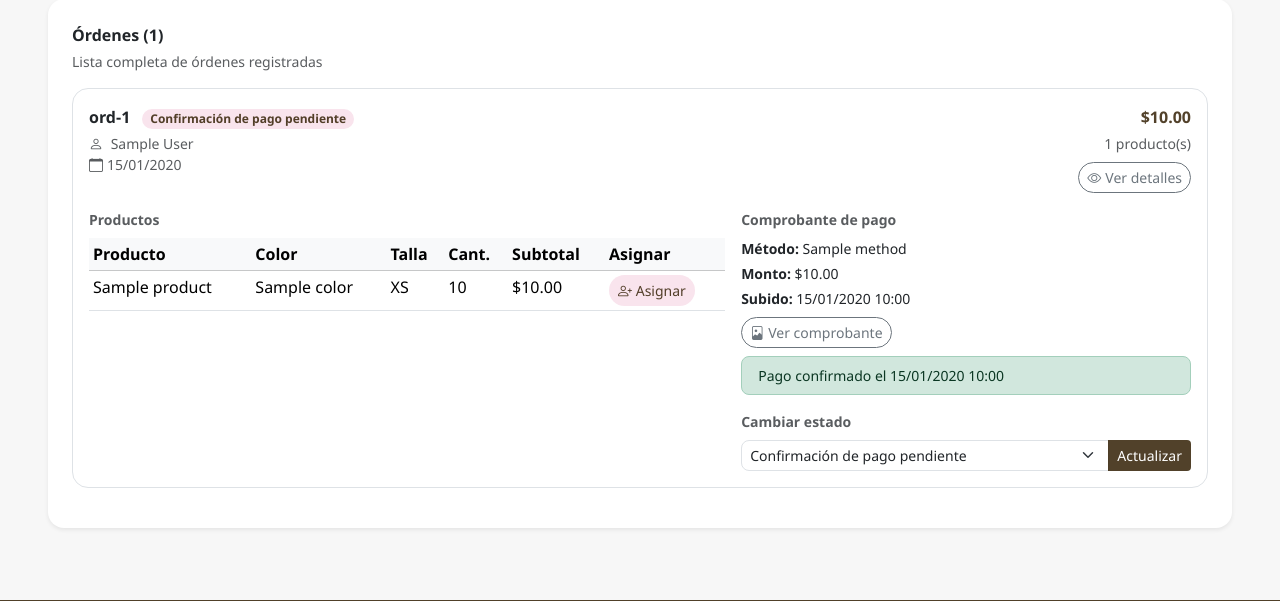
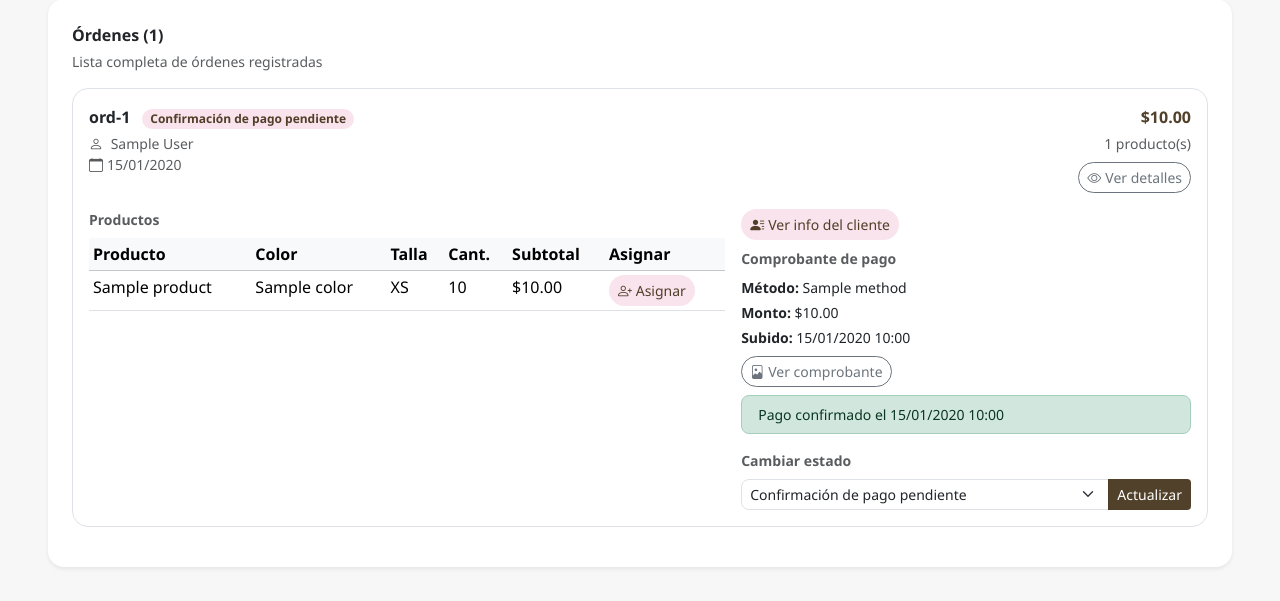
Before and after one commit to AlysonHenao/Akima, a Django app: page /administrator/orders/ in a window 1280 px wide, after a click on "Ver detalles". Shown: the part 171-772 px from the top of the page. Run offline with Django 5.2, Linux system fonts and the light colour scheme; tables that the repository leaves empty hold one stand-in row (values such as "Sample post").

Commit message:
Implement notify ordes and view information of user in a order

```diff
--- a/Akima/settings.py
+++ b/Akima/settings.py
@@ -127,6 +127,7 @@ STATIC_URL = 'static/'
 
 # Email configuration
 EMAIL_BACKEND = 'django.core.mail.backends.console.EmailBackend'
+ADMIN_EMAIL = 'emilycarcas0428@gmail.com'
 # Para producción hay que reemplazar esto despues
 # EMAIL_BACKEND = 'django.core.mail.backends.smtp.EmailBackend'
 # EMAIL_HOST = 'smtp.gmail.com'
--- a/order/views.py
+++ b/order/views.py
@@ -4,6 +4,7 @@ from django.shortcuts import render, redirect, get_object_or_404
 from django.contrib import messages
 from django.utils import timezone
 from django.core.mail import send_mail
+from django.conf import settings
 
 from .models import (
     Order, OrderDetail, ShoppingCart, ItemCart,
@@ -133,6 +134,23 @@ def payment(request):
             amount=total,
         )
 
+        cliente_nombre = f"{order.user.first_name} {order.user.last_name}" if order.user else "Cliente invitado"
+
+        send_mail(
+            subject=f'Nuevo comprobante de pago - Pedido #{order.id}',
+            message=(
+                f'El cliente {cliente_nombre} '
+                f'ha subido un comprobante de pago.\n\n'
+                f'Pedido: #{order.id}\n'
+                f'Total: ${order.total}\n'
+                f'Método de pago: {payment_method.name}\n\n'
+                f'Ingresa al panel de administración para confirmarlo.'
+            ),
+            from_email=None,
+            recipient_list=[settings.ADMIN_EMAIL],
+            fail_silently=True,
+        )
+
         cart.items.all().delete()
         messages.success(request, '¡Comprobante enviado! Tu pedido será verificado.')
         return redirect('home')
--- a/templates/order/orders.html
+++ b/templates/order/orders.html
@@ -76,13 +76,52 @@
                                     </td>
                                 </tr>
                                 {% empty %}
-                                <tr><td colspan="5" class="text-muted">Sin items</td></tr>
+                                <tr><td colspan="6" class="text-muted">Sin items</td></tr>
                                 {% endfor %}
                             </tbody>
                         </table>
                     </div>
 
                     <div class="col-md-5">
+
+                        <button class="btn btn-sm rounded-pill mb-2"
+                                style="background-color: var(--akima-pink); color: var(--akima-brown);"
+                                data-bs-toggle="collapse"
+                                data-bs-target="#cliente-{{ orden.id }}">
+                            <i class="bi bi-person-lines-fill me-1"></i>Ver info del cliente
+                        </button>
+
+                        <div class="collapse mb-2" id="cliente-{{ orden.id }}">
+                            <div class="border rounded-3 p-2 bg-light">
+                                {% if orden.user %}
+                                <p class="small mb-1">
+                                    <i class="bi bi-person me-1"></i>
+                                    <strong>Nombre:</strong> {{ orden.user.first_name }} {{ orden.user.last_name }}
+                                </p>
+                                <p class="small mb-1">
+                                    <i class="bi bi-envelope me-1"></i>
+                                    <strong>Email:</strong> {{ orden.user.email }}
+                                </p>
+                                <p class="small mb-1">
+                                    <i class="bi bi-telephone me-1"></i>
+                                    <strong>Teléfono:</strong> {{ orden.user.phone }}
+                                </p>
+                                <p class="small mb-1">
+                                    <i class="bi bi-geo-alt me-1"></i>
+                                    <strong>Dirección:</strong> {{ orden.user.address }}, {{ orden.user.city }}
+                                </p>
+                                {% if orden.customer_note %}
+                                <p class="small mb-0">
+                                    <i class="bi bi-chat-left-text me-1"></i>
+                                    <strong>Nota:</strong> {{ orden.customer_note }}
+                                </p>
+                                {% endif %}
+                                {% else %}
+                                <p class="text-muted small mb-0">Cliente invitado (sin cuenta).</p>
+                                {% endif %}
+                            </div>
+                        </div>
+
                         <p class="text-muted small fw-bold mb-2">Comprobante de pago</p>
                         {% for comprobante in orden.receipts.all %}
                         <p class="small mb-1"><strong>Método:</strong> {{ comprobante.payment_method.name }}</p>
```
